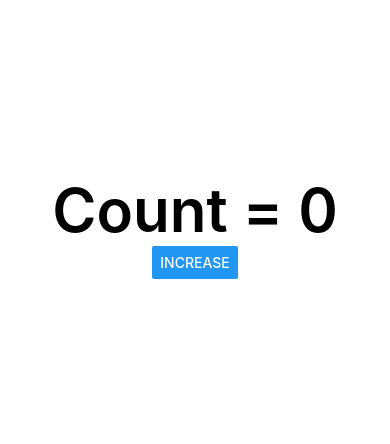
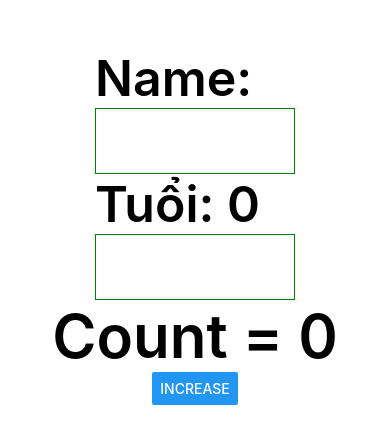
Before and after one commit to truongleminhnghia/Mobile-MILK-TEA, a React Native app: screen / in a window 390 px wide. Shown: the part 196-640 px from the top of the page. Built offline with nearby package versions, Linux system fonts and the light colour scheme.

Commit message:
textinpout

```diff
--- a/App.tsx
+++ b/App.tsx
@@ -1,13 +1,43 @@
 import { useState } from "react";
-import { Button, StyleSheet, Text, View } from "react-native";
+import { Button, StyleSheet, Text, TextInput, View } from "react-native";
 
 export default function App() {
   // đối tới ts không cần xác định type, ts nó sẽ tự động đoán type tương tự vả bên java
   // nếu muốn ép kiểu thì sau useState<string>("")
   const [count, setCount] = useState<number>(0);
+  const [name, setName] = useState<string>("");
+  const [age, setAge] = useState<number>(0);
 
   return (
     <View style={styles.container}>
+      <View>
+        <Text style={{ fontSize: 50, fontWeight: "600" }}>Name: {name}</Text>
+        <TextInput
+          // multiline giống như textarea
+          multiline
+          onChangeText={(value) => setName(value)}
+          style={{
+            borderColor: "green",
+            borderWidth: 1,
+            width: 200,
+            padding: 15,
+          }}
+        />
+      </View>
+      <View>
+        <Text style={{ fontSize: 50, fontWeight: "600" }}>Tuổi: {age}</Text>
+        <TextInput
+          // multiline giống như textarea
+          multiline
+          onChangeText={(value) => setAge(value)}
+          style={{
+            borderColor: "green",
+            borderWidth: 1,
+            width: 200,
+            padding: 15,
+          }}
+        />
+      </View>
       <Text style={{ fontSize: 60, fontWeight: "600" }}>Count = {count}</Text>
       <View>
         <Button title="InCrease" onPress={() => setCount(count + 1)} />
```
